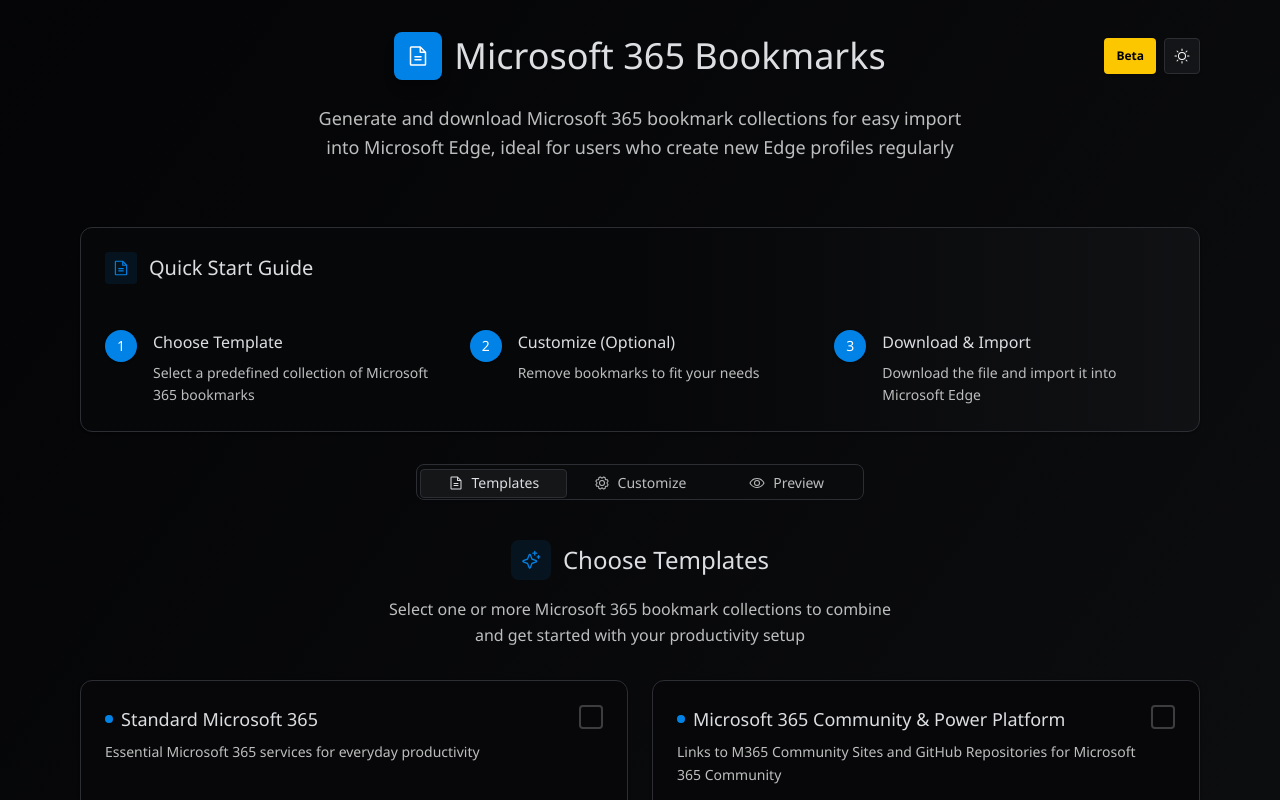
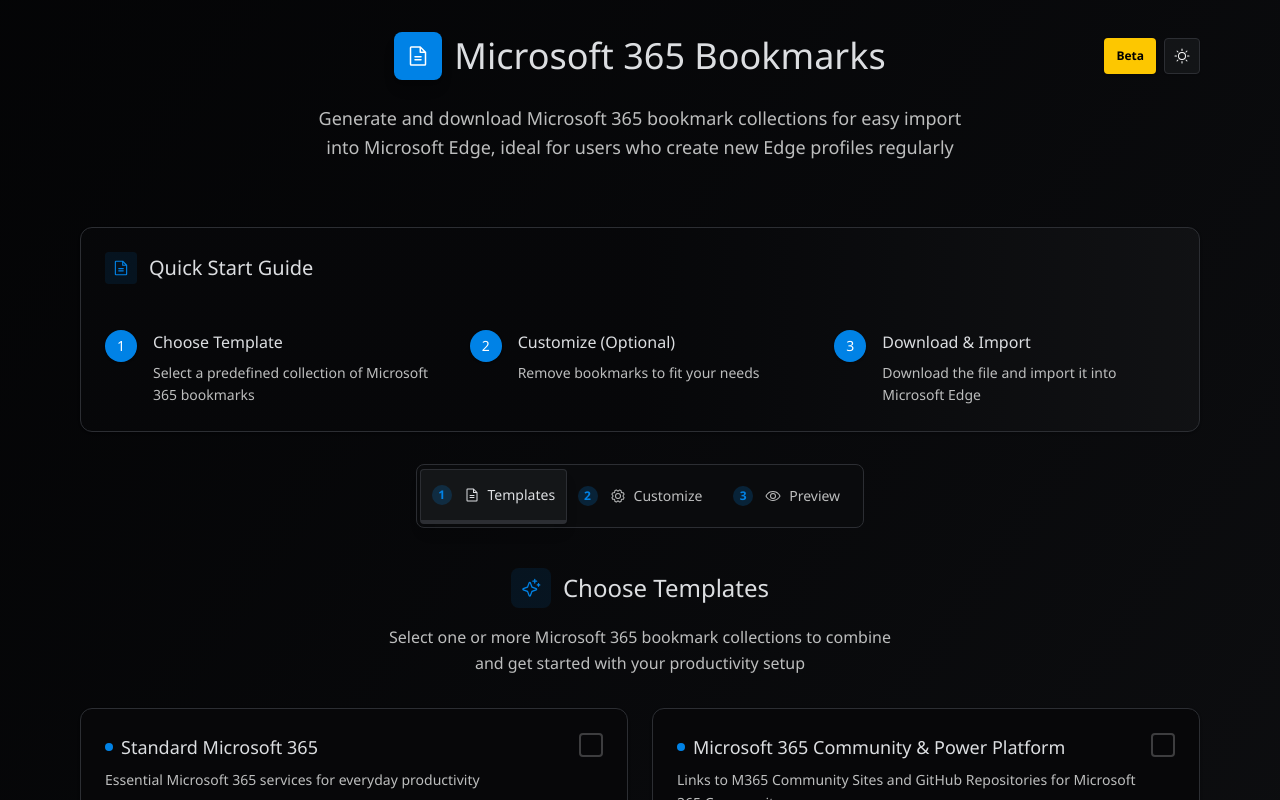
Before and after one commit to pkbullock/m365-bookmark-generator, a React (Vite) app: page / in a window 1280 px wide. Shown: the top 800 px of the page. Built offline with nearby package versions, Linux system fonts and the light colour scheme; a web font is replaced by a local one.

Commit message:
Height adjustments

```diff
--- a/src/App.tsx
+++ b/src/App.tsx
@@ -115,16 +115,28 @@
             </Card>
 
             <Tabs defaultValue="templates" className="space-y-8" role="navigation">
-              <TabsList className="w-full max-w-md mx-auto grid grid-cols-3 border border-border">
-                <TabsTrigger value="templates" className="flex items-center gap-2 data-[state=active]:bg-card data-[state=active]:shadow-sm">
+              <TabsList className="h-16 w-full max-w-md mx-auto grid grid-cols-3 border border-border">
+                <TabsTrigger
+                  value="templates"
+                  className="flex items-center gap-2 relative data-[state=active]:bg-primary data-[state=active]:text-primary-foreground data-[state=active]:shadow-lg data-[state=active]:border-b-4 data-[state=active]:border-primary transition-all"
+                >
+                  <span className="w-5 h-5 bg-primary/20 text-primary rounded-full flex items-center justify-center text-xs font-bold mr-1">1</span>
                   <FileTextIcon size={16} />
                   Templates
                 </TabsTrigger>
-                <TabsTrigger value="manage" className="flex items-center gap-2 data-[state=active]:bg-card data-[state=active]:shadow-sm">
+                <TabsTrigger
+                  value="manage"
+                  className="flex items-center gap-2 relative data-[state=active]:bg-primary data-[state=active]:text-primary-foreground data-[state=active]:shadow-lg data-[state=active]:border-b-4 data-[state=active]:border-primary transition-all"
+                >
+                  <span className="w-5 h-5 bg-primary/20 text-primary rounded-full flex items-center justify-center text-xs font-bold mr-1">2</span>
                   <GearIcon size={16} />
                   Customize
                 </TabsTrigger>
-                <TabsTrigger value="preview" className="flex items-center gap-2 data-[state=active]:bg-card data-[state=active]:shadow-sm">
+                <TabsTrigger
+                  value="preview"
+                  className="flex items-center gap-2 relative data-[state=active]:bg-primary data-[state=active]:text-primary-foreground data-[state=active]:shadow-lg data-[state=active]:border-b-4 data-[state=active]:border-primary transition-all"
+                >
+                  <span className="w-5 h-5 bg-primary/20 text-primary rounded-full flex items-center justify-center text-xs font-bold mr-1">3</span>
                   <EyeIcon size={16} />
                   Preview
                 </TabsTrigger>
```
